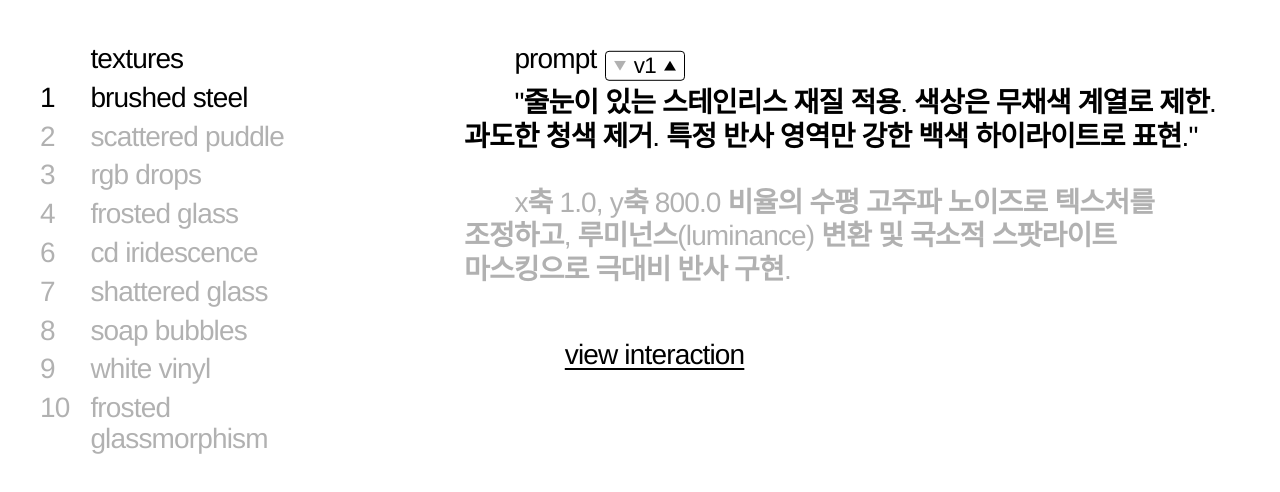
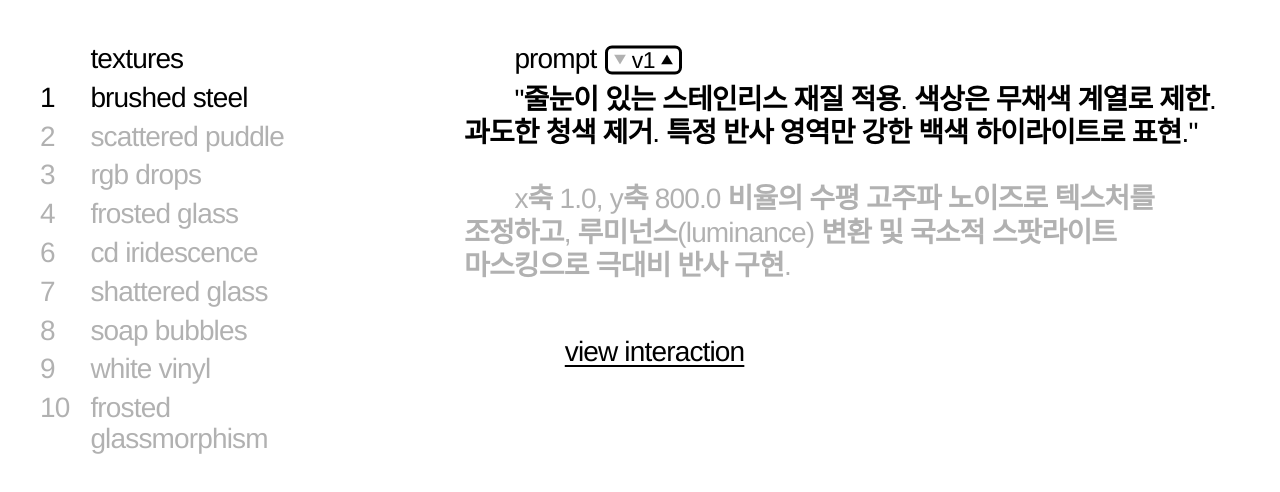
Before and after one commit to jonghyeokcolinlee/texture, a Next.js app: page / in a window 1280 px wide. Shown: the top 492 px of the page. Built offline with nearby package versions, Linux system fonts and the light colour scheme.

Commit message:
feat: update homepage content and layout in page.tsx

```diff
--- a/src/app/page.tsx
+++ b/src/app/page.tsx
@@ -226,10 +226,10 @@ export default function Home() {
             <div className="flex-none md:flex-1 h-[60vh] md:h-full bg-white relative flex flex-col md:flex-row overflow-hidden px-4 md:px-0">
                 <div className="flex-1 flex flex-col overflow-hidden">
                     {/* FIXED HEADER: prompt + version picker */}
-                    <div className="w-full py-1 text-black select-none flex-none bg-white z-40 text-[20px] lg:text-[28px] tracking-[-0.03em] leading-[1.1] font-medium flex items-baseline">
+                    <div className="w-full py-1 text-black select-none flex-none bg-white z-40 text-[20px] lg:text-[28px] tracking-[-0.03em] leading-[1.1] font-medium flex items-center">
                         <span className="indent-[1.8em]">prompt </span>
                         {activeMat && activeMat.versions.length > 1 && (
-                            <div className="inline-flex items-center ml-2 border-[1.5px] border-black rounded-[4px] px-2 py-0.5 gap-1.5 translate-y-[0.1em]">
+                            <div className="inline-flex items-center ml-2 border-[3px] border-black rounded-[7px] px-1.5 py-0 gap-1 translate-y-[0.02em]">
                                 <button
                                     onClick={() => {
                                         if (activeVersionIndex > 0) setActiveVersionIndex(activeVersionIndex - 1);
@@ -239,7 +239,7 @@ export default function Home() {
                                 >
                                     <TriangleDown />
                                 </button>
-                                <span className="text-black text-[0.85em] lg:text-[0.8em] tracking-tight min-w-[1.2em] text-center select-none">v{activeVersionIndex + 1}</span>
+                                <span className="text-black text-[0.85em] lg:text-[0.82em] tracking-tight min-w-[1.2em] text-center select-none leading-none">v{activeVersionIndex + 1}</span>
                                 <button
                                     onClick={() => {
                                         if (activeVersionIndex < activeMat.versions.length - 1) {
```
